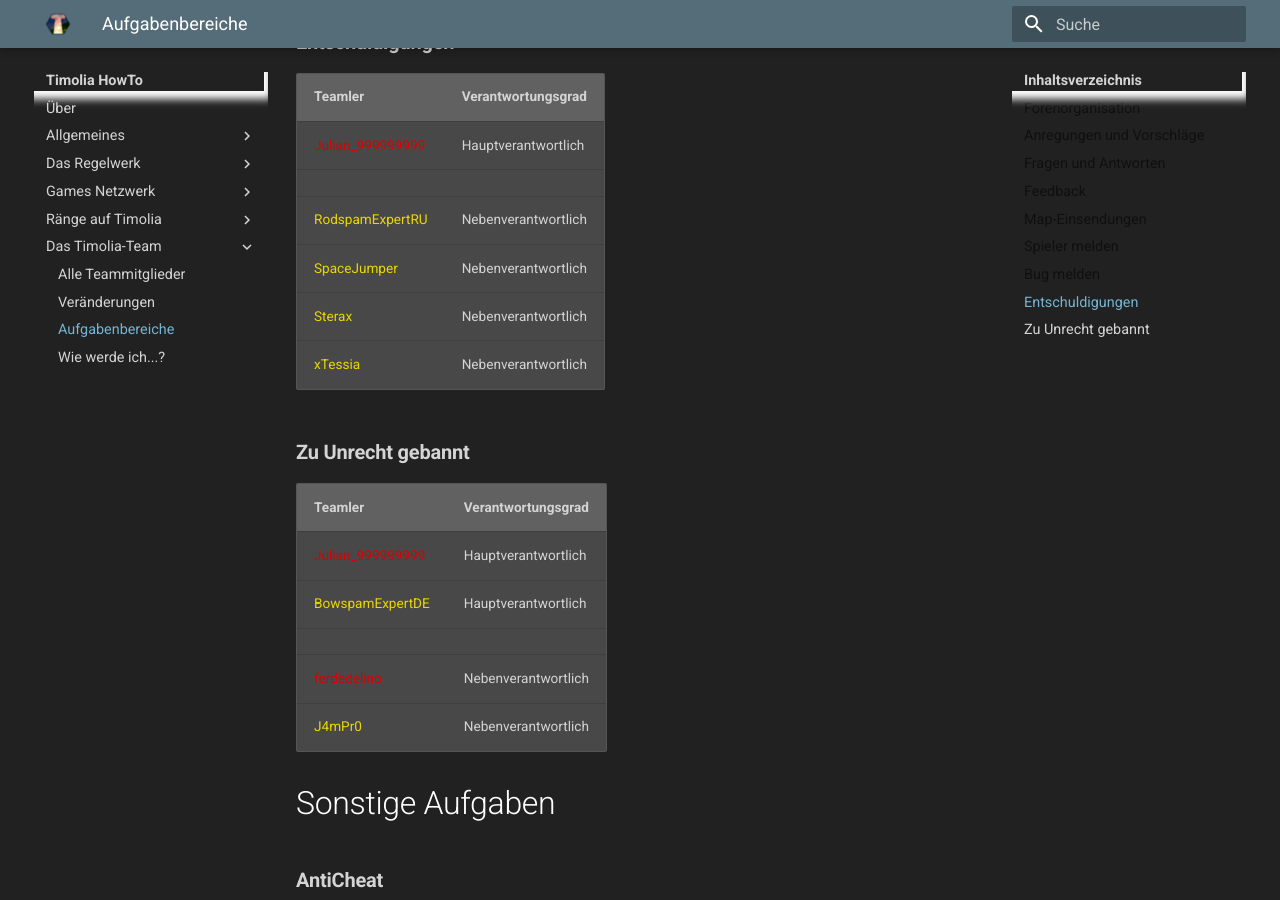
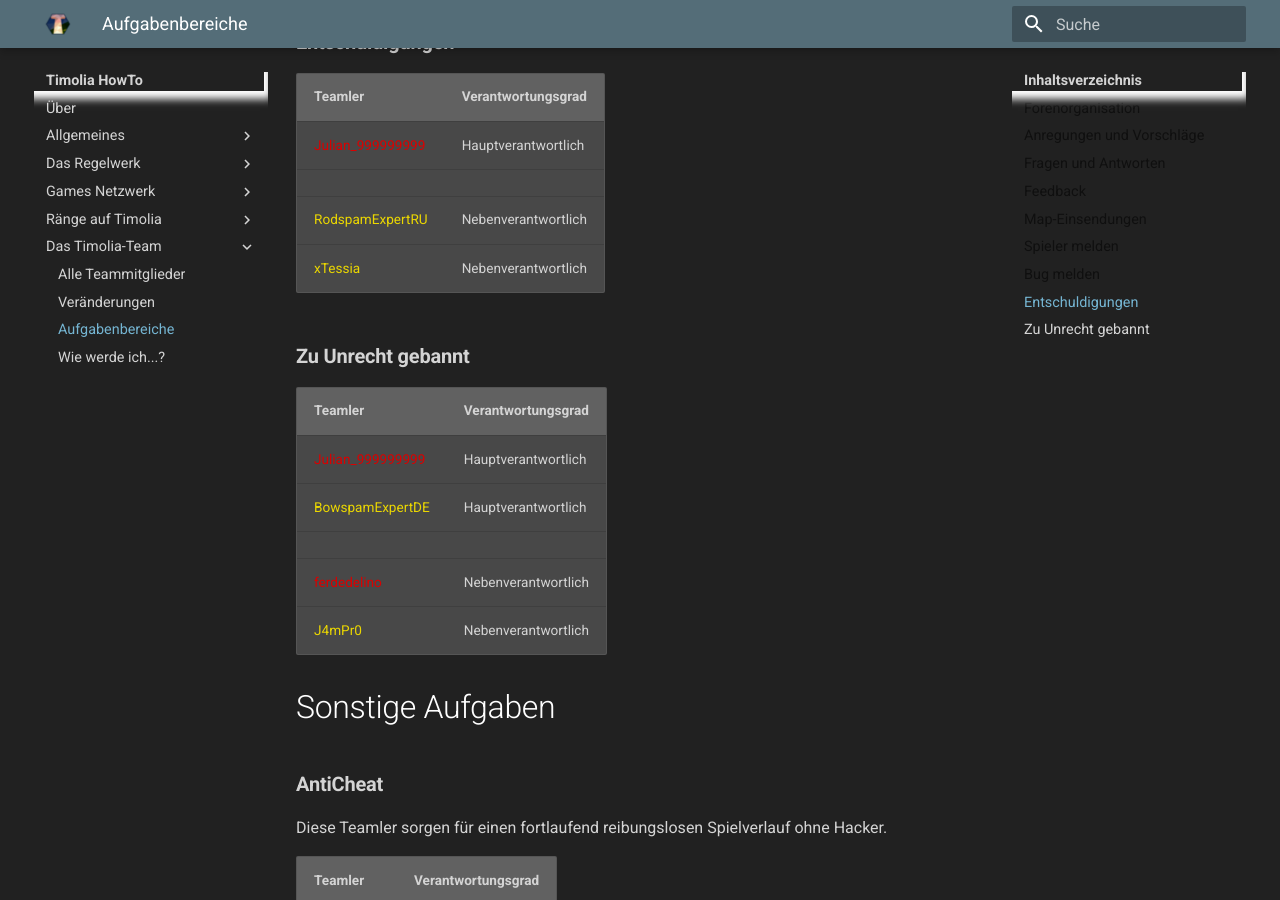
Before and after one commit to TimoliaDE/HowTo, an MkDocs documentation site: the page built from docs/team/responsibilities.md, in a window 1280 px wide and 900 px high, scrolled down 2573 px. Built offline with MkDocs 1.6.1 and Material for MkDocs 9.7.7, drawn with Linux system fonts in a browser that asks for light colours; old or Windows-style settings are respelled for this version of MkDocs; some of the changed text lies outside the part shown.

Commit message:
Update responsibilities.md

```diff
--- a/docs/team/responsibilities.md
+++ b/docs/team/responsibilities.md
@@ -70,8 +70,6 @@ Die Verantwortlichen für die Forenorganisation kümmern sich sowohl um den Aufb
 |<span class='moderator'>Julian_999999999</span> | Hauptverantwortlich |
 | | |
 |<span class='supporter'>RodspamExpertRU</span> | Nebenverantwortlich |
-|<span class='supporter'>SpaceJumper</span> | Nebenverantwortlich |
-|<span class='supporter'>Sterax</span> | Nebenverantwortlich |
 |<span class='supporter'>xTessia</span> | Nebenverantwortlich |
 
 ### **Zu Unrecht gebannt**
@@ -157,7 +155,6 @@ Der Community-Discord von Timolia ist unter [https://timolia.de/discord](https:/
 |<span class='moderator'>ferdedelino</span> | Nebenverantwortlich |
 |<span class='moderator'>Julian_999999999</span> | Nebenverantwortlich |
 |<span class='supporter'>Chrissi1505</span> | Nebenverantwortlich |
-|<span class='supporter'>Sterax</span> | Nebenverantwortlich |
 
 ### **Timolia Turnier Organisation**
 Dieses Team entscheidet über die Turniereinstellungen bei den Freitagsturnieren.
@@ -203,5 +200,4 @@ Wenn sich ein YouTuber für einen Rang auf Timolia interessiert, werden die Anfr
 |<span class='moderator'>medicoo</span> | Hauptverantwortlich |
 | | |
 |<span class='supporter'>BowspamExpertDE</span> | Nebenverantwortlich |
-|<span class='supporter'>Sterax</span> | Nebenverantwortlich |
 |<span class='supporter'>xTessia</span> | Nebenverantwortlich |
```
